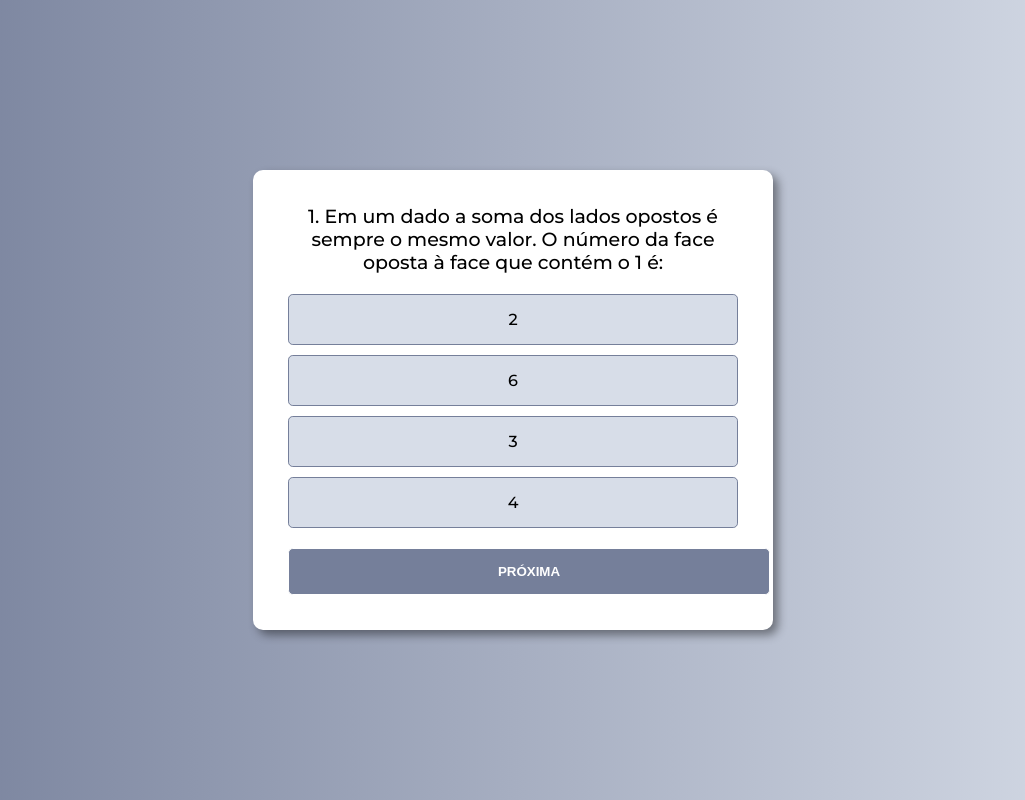
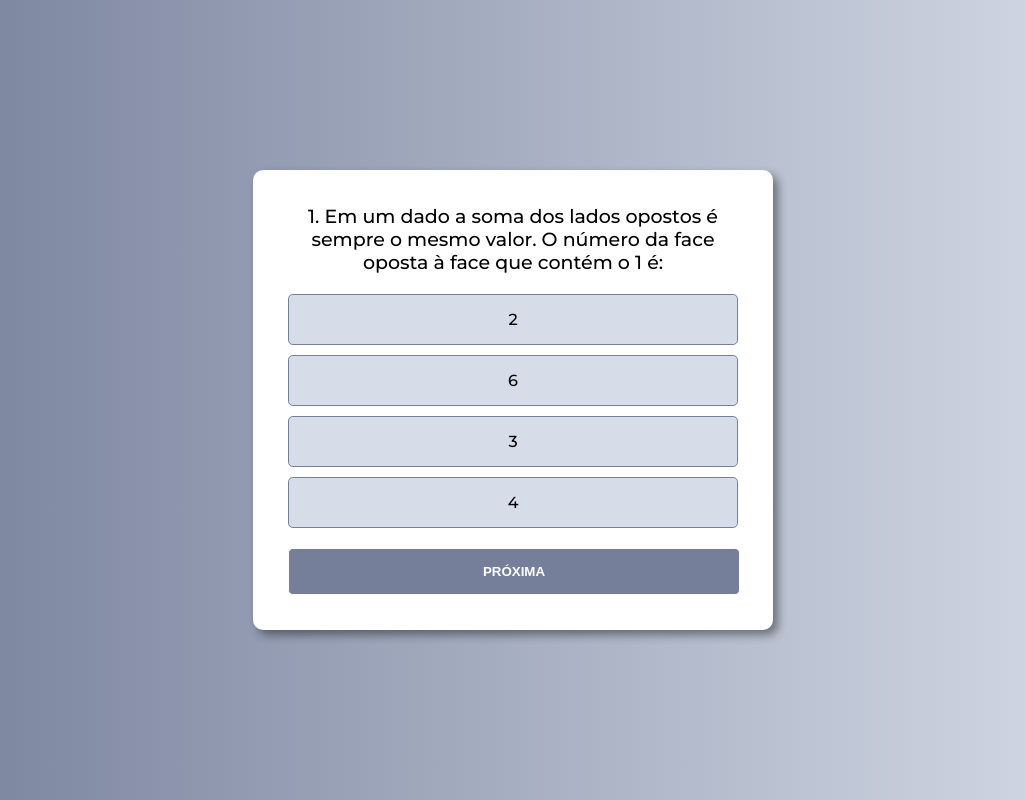
Before and after one commit to lcht1/quizz, a plain HTML site: page game.html in a window 1280 px wide. Shown: the whole page, without its empty margins (127-1152 px from the left). Drawn offline with Linux system fonts and the light colour scheme.

Commit message:
Update styleGame.css

```diff
--- a/styleGame.css
+++ b/styleGame.css
@@ -58,7 +58,7 @@ input[type='radio']:checked+label {
 }
 
 .next-btn {
-    padding: 15px;
+    padding: 15px 0px 15px 0px;
     background: #757F9A;
     border-radius: 4.8px;
     text-decoration: none;
```
